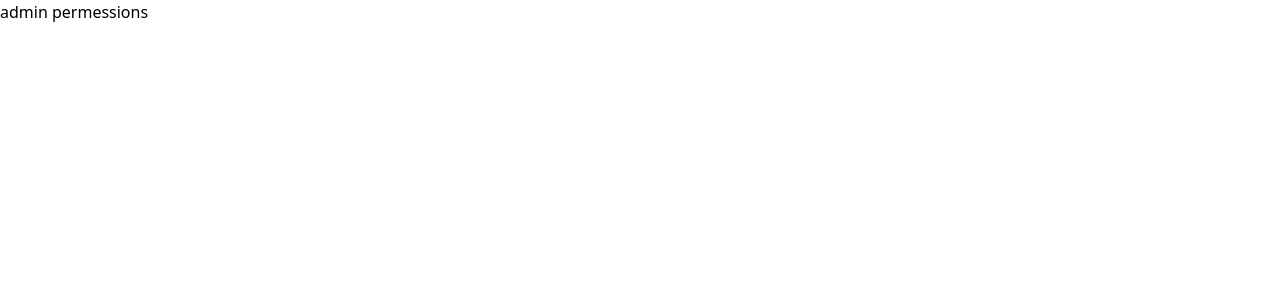
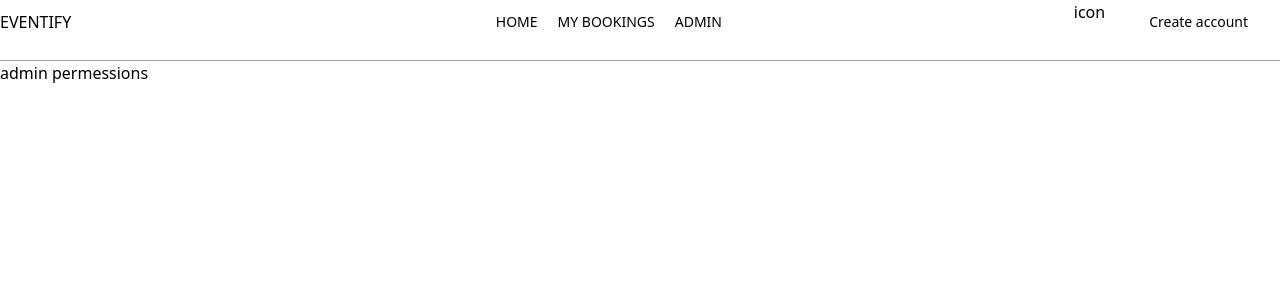
Before and after one commit to Maryiamreda/ATC_01147820393, a Next.js app: page /admin in a window 1280 px wide. Shown: the top 300 px of the page. Built offline with nearby package versions, Linux system fonts and the light colour scheme.

Commit message:
added the navbar

```diff
--- /dev/null
+++ b/src/app/components/Navbar.tsx
@@ -0,0 +1,56 @@
+import React from 'react';
+import Link from 'next/link';
+
+const Navbar = () => {
+  return (
+    <div className='flex items-center justify-between border-b pb-4 border-b-gray-400'>
+
+<h1 className='w-36 hover:cursor-pointer'>EVENTIFY </h1>
+    <div>
+            <ul className='hidden md:inline-flex gap-5 font-medium'>
+                <Link href="/">
+                    <li className='py-1 text-sm '>HOME</li>
+                    <hr className='bg-primary  border-none  outline-none h-0.5 m-auto w-3/5 hidden' />
+                </Link>
+                <Link href="/mybookings">
+                    <li className='py-1 text-sm'>MY BOOKINGS</li>
+                    <hr className='bg-primary  border-none  outline-none h-0.5 m-auto w-3/5 hidden' />
+                </Link>
+                <Link href="/admin"  target="_blank" >
+                    <li className='py-1 text-sm'>ADMIN</li>
+                    <hr className='bg-primary  border-none  outline-none h-0.5 m-auto w-3/5 hidden' />
+                </Link>
+            </ul>
+        </div>
+        {/* {token != '' ? (
+            <div className='flex items-center gap-2 cursor-pointer' onClick={toggleMenu}>
+                <img src={ProfilePic} className='w-8 rounded-full ' />
+                <img src={DropDownIcon} className='' />
+
+                {selectedOption == true &&
+                    <div
+                        className='text-gray-600 text-base font-medium absolute top-0 right-0 pt-20 pr-[10%] '
+                    >
+                        <div className='min-w-48 rounded p-4 gap-4 bg-stone-50 flex flex-col items-start '>
+                            <p onClick={() => navigate('/my-profile')} className='hover:text-black'>My Profile</p>
+                            <p onClick={() => navigate('/my-appointments')} className='hover:text-black' >My Appointments</p>
+                            <p onClick={logout} className='hover:text-black'>Logout</p>
+                        </div>
+
+                    </div>
+                }
+            </div>)
+            : (<button onClick={() => navigate('/login')} className='bg-primary text-white  text-sm py-3 px-8 rounded-3xl'>Create account</button>)
+        } */}
+
+<div className='inline-flex gap-3'>
+    <h1>icon</h1>
+             <Link href='login' className='bg-primary   text-sm py-3 px-8 rounded-3xl'>Create account</Link>
+
+</div>
+
+    </div>
+  );
+}
+
+export default Navbar;
--- a/src/app/layout.tsx
+++ b/src/app/layout.tsx
@@ -1,6 +1,7 @@
 import type { Metadata } from "next";
 import { Geist, Geist_Mono } from "next/font/google";
 import "./globals.css";
+import Navbar from "./components/Navbar";
 
 const geistSans = Geist({
   variable: "--font-geist-sans",
@@ -25,6 +26,7 @@ export default function RootLayout({
   return (
     <html lang="en">
       <body className={`${geistSans.variable} ${geistMono.variable}`}>
+        <Navbar/>
         {children}
       </body>
     </html>
```
Also changed, not shown: public/icons/icon-moon.svg (added), public/icons/icon-sun.svg (added).
